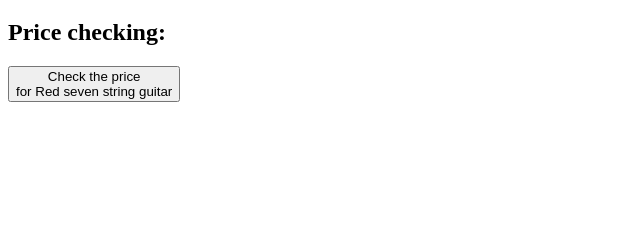
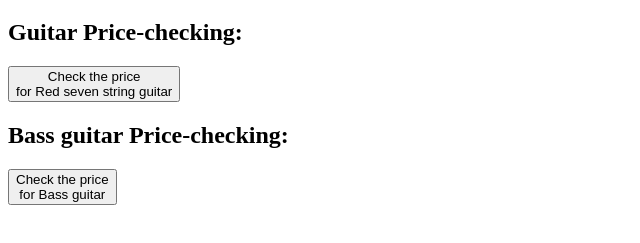
Before and after one commit to StudentUserDiego03/JS-assignment2, a plain HTML site: page index.html in a window 1280 px wide. Shown: the part 61-304 px from the top of the page, without its empty margins (0-640 px from the left). Drawn offline with Linux system fonts and the light colour scheme.

Commit message:
new item

```diff
--- a/index.html
+++ b/index.html
@@ -4,12 +4,18 @@
         <script>
             const tax = 150;
             let statement = "Be sure to check other instruments";
+
             function myFunction(){
             const guitar={strings:"seven", color: "red", price: 300, brand: "Fender"};
             let finalPrice = guitar.price + tax;
             document.getElementById("guitarPrice").innerHTML= guitar.color + " " + guitar.strings + " string "
             + guitar.brand + " guitar:" + "<br>" + "initial price: $" + guitar.price + "<br>" + "Tax: $" + tax + "<br>" +
             "Final Price: $" + finalPrice + "<br>" + "<br>" + statement;
+            }
+
+            function otherFunction(){
+                const bass = {bassBrand:"Fender", bassPrice: 200};
+                document.getElementById("bassPrice").innerHTML= tax;
             }
 
 
@@ -20,9 +26,13 @@
 
     <body>
         <h1>JavaScript program</h1>
-        <h2>Price checking:</h2>
+        <h2>Guitar Price-checking:</h2>
         <button type="button" onclick="myFunction()">Check the price <br> for Red seven string guitar</button>
         <p id ="guitarPrice"></p>
+
+        <h2>Bass guitar Price-checking:</h2>
+        <button type="button" onclick="otherFunction()">Check the price <br> for Bass guitar</button>
+        <p id ="bassPrice"></p>
 
 
 
```
